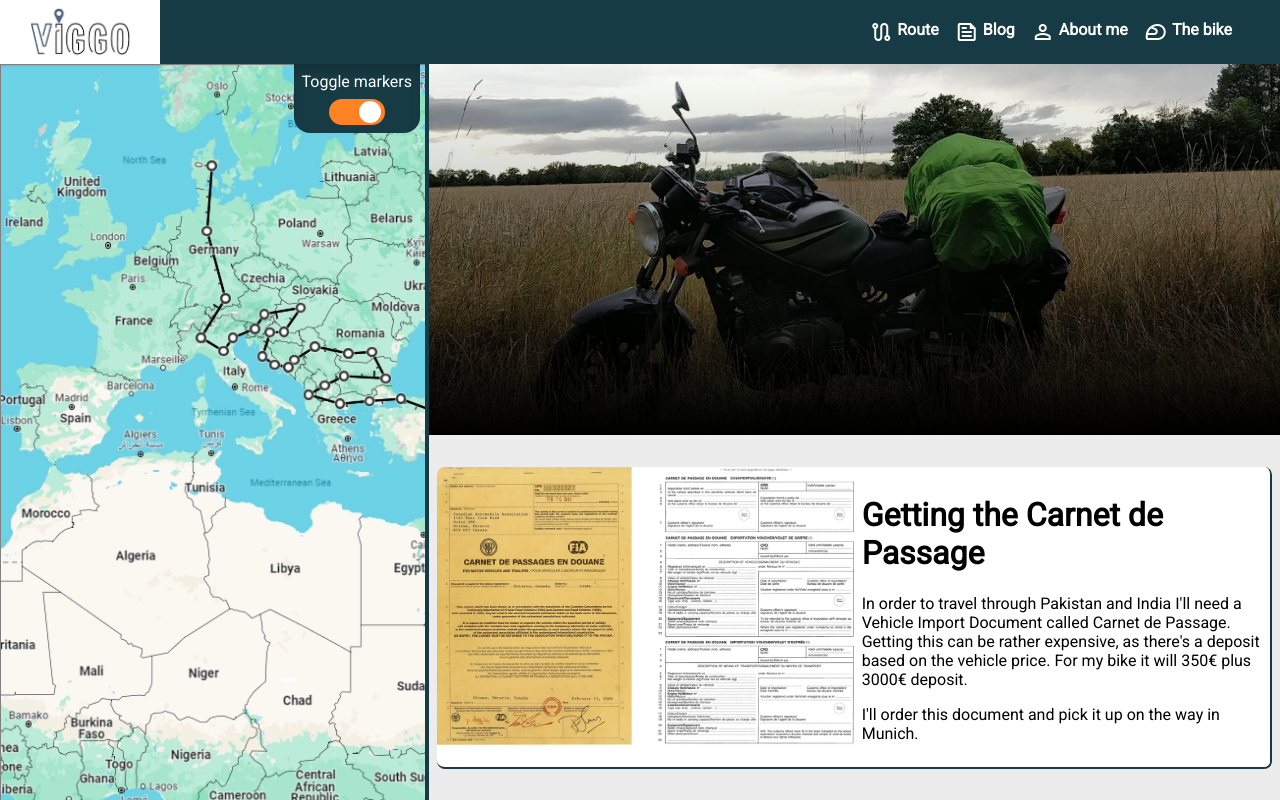
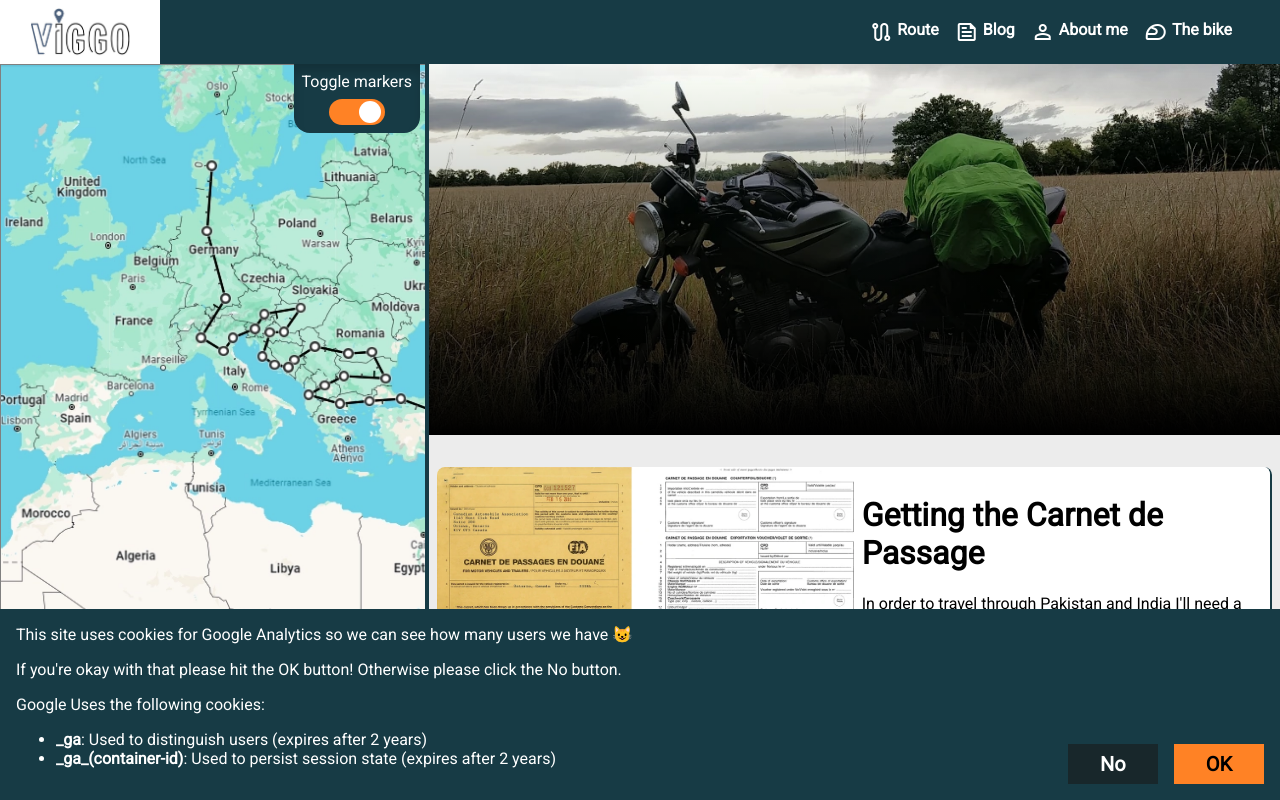
Before and after one commit to jhviggo/viggosdetour-svelte, a SvelteKit app: page / in a window 1280 px wide. Shown: the top 800 px of the page. Built offline with nearby package versions, Linux system fonts and the light colour scheme.

Commit message:
Add google analytics and cookie banner

```diff
--- /dev/null
+++ b/src/components/Cookie.svelte
@@ -0,0 +1,82 @@
+<div class="cookie-container">
+  <div class="cookie">
+    <div>
+      This site uses cookies for Google Analytics so we can see how many users we have 😺
+      <p>
+        If you're okay with that please hit the OK button! Otherwise please click the No button.
+      </p>
+      <p>Google Uses the following cookies:</p>
+      <ul>
+        <li><strong>_ga</strong>: Used to distinguish users (expires after 2 years)</li>
+        <li><strong>_ga_(container-id)</strong>: Used to persist session state (expires after 2 years)</li>
+      </ul>
+    </div>
+    <div class="button-container">
+      <button class="btn no" on:click={no}>No</button>
+      <button class="btn ok" on:click={ok}>OK</button>
+    </div>
+  </div>
+</div>
+
+<script lang="ts">
+  import { COOKIE_ACCEPTED, COOKIE_DENIED, cookiesStore } from '$lib/cookies';
+
+  function no() {
+    cookiesStore.set({
+      status: COOKIE_DENIED,
+    });
+  }
+
+  function ok() {
+    cookiesStore.set({
+      status: COOKIE_ACCEPTED,
+    });
+  }
+</script>
+
+<style>
+  .cookie-container {
+    position: fixed;
+    bottom: 0;
+    left: 0;
+    background-color: var(--blue);
+    width: 100%;
+  }
+
+  .cookie {
+    display: grid;
+    padding: 1rem;
+    grid-template-columns: 1fr auto;
+  }
+
+  p, div, li, strong {
+    color: white;
+  }
+
+  .button-container {
+    display: grid;
+    grid-template-columns: auto auto;
+    align-items: end;
+    gap: 1rem;
+  }
+
+  .btn {
+    border: unset;
+    padding: 0.5rem 2rem 0.5rem 2rem;
+    font-weight: bold;
+    font-size: 1.25rem;
+  }
+
+  .btn:hover {
+    cursor: pointer;
+  }
+
+  .ok {
+    background-color: var(--orange);
+  }
+
+  .no {
+    background-color: var(--off-blue);
+    color: white;
+  }
+</style>
--- /dev/null
+++ b/src/lib/cookies.ts
@@ -0,0 +1,27 @@
+import { writable, type Writable } from 'svelte/store';
+
+export const COOKIE_ACCEPTED = 'accepted';
+export const COOKIE_DENIED = 'denied';
+export const COOKIE_UNKNOWN = 'unknown';
+
+interface CookieAccepted {
+  status: string;
+}
+
+export const cookiesStore: Writable<CookieAccepted> = writable({
+  status: COOKIE_UNKNOWN,
+});
+
+export function checkCookie() {
+  const storedStatus = localStorage.getItem('cookies-status');
+
+  if (storedStatus && storedStatus !== '') {
+    cookiesStore.set({
+      status: storedStatus,
+    });
+  }
+
+  cookiesStore.subscribe((value) => {
+    localStorage.setItem('cookies-status', value.status);
+  });
+}
--- a/src/routes/+layout.svelte
+++ b/src/routes/+layout.svelte
@@ -1,3 +1,17 @@
+<svelte:head>
+  {#if $cookiesStore.status === COOKIE_ACCEPTED}
+    <!-- Google tag (gtag.js) -->
+    <script async src="https://www.googletagmanager.com/gtag/js?id=G-1JXNZFG1DP"></script>
+    <script>
+      window.dataLayer = window.dataLayer || [];
+      function gtag(){dataLayer.push(arguments);}
+      gtag('js', new Date());
+
+      gtag('config', 'G-1JXNZFG1DP');
+    </script>
+  {/if}
+</svelte:head>
+
 <div class="main-layout">
   <div>
     <Header />
@@ -8,9 +22,23 @@
   <Footer />
 </div>
 
+{#if $cookiesStore.status === COOKIE_UNKNOWN && hasLoadedCookies}
+  <Cookie />
+{/if}
+
 <script lang="ts">
   import Header from '$components/Header.svelte';
   import Footer from '$components/Footer.svelte';
+  import Cookie from '$components/Cookie.svelte';
+  import { checkCookie, cookiesStore, COOKIE_ACCEPTED, COOKIE_UNKNOWN } from '$lib/cookies';
+  import { onMount } from 'svelte';
+
+  let hasLoadedCookies: boolean = false;
+
+  onMount(() => {
+    checkCookie();
+    hasLoadedCookies = true;
+  })
 </script>
 
 <style>
--- a/src/routes/+page.svelte
+++ b/src/routes/+page.svelte
@@ -66,7 +66,8 @@
     let timer: number;
     return (...args: any[]) => {
       clearTimeout(timer);
-      timer = setTimeout(() => { func.apply(this as any, args); }, timeout);
+      // @ts-ignore
+      timer = setTimeout(() => { func.apply(this, args); }, timeout);
     };
   }
 
@@ -117,7 +118,6 @@
 
     ctx.moveTo(0, 0);
     for (let i = 0; i < markers.length-1; i++) {
-      console.log('drawing at', markers[i].left * offset, markers[i].top * offset, 'based on', realMapHeight, mapHeight)
       ctx.beginPath();
       ctx.lineWidth = 4;
       ctx.strokeStyle = '#ff8225';
--- a/static/theme.css
+++ b/static/theme.css
@@ -7,6 +7,7 @@
   --orange-transparent: rgba(255, 130, 37, 0.5);
   --red: #B43F3F;
   --blue: #173B45;
+  --off-blue: #18272b;
   --green: #387F39;
 
   /* breakpoints */
```
